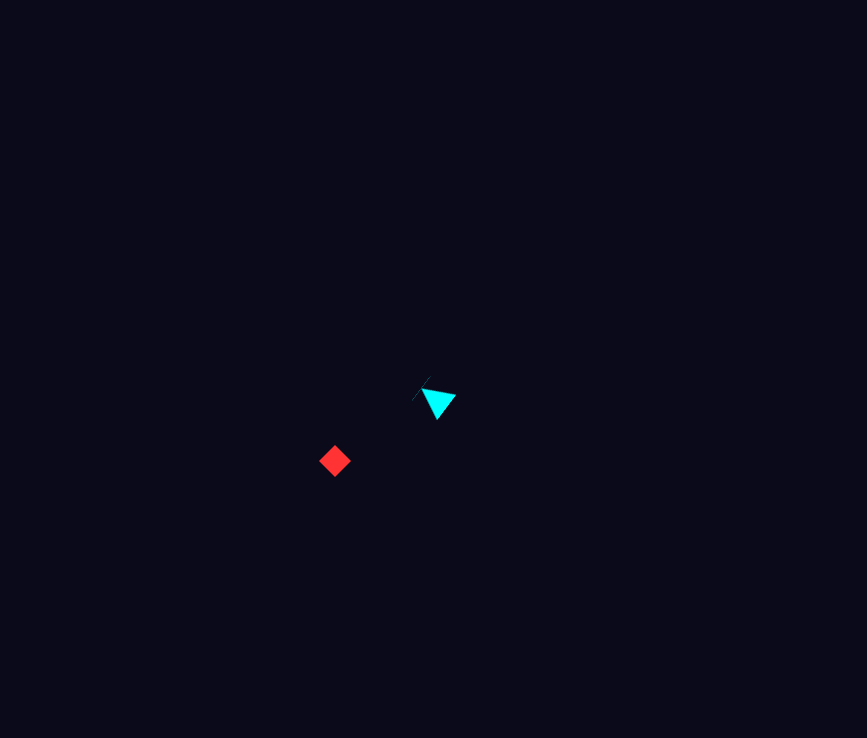
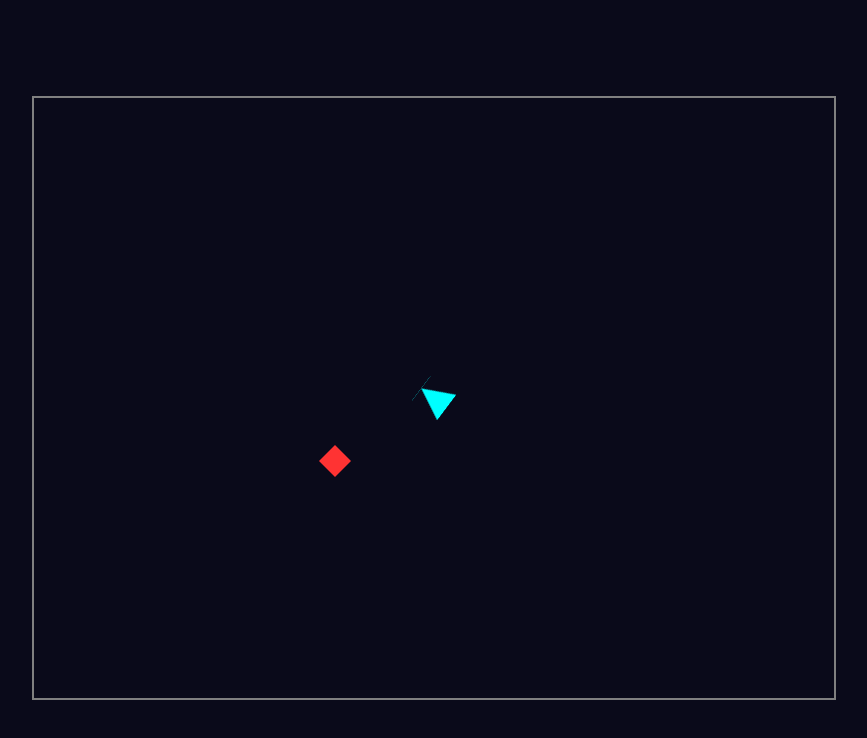
Before and after one commit to varus860/space-sprite, a React (Vite) app: page / in a window 1280 px wide. Shown: the top 738 px of the page, without its empty margins (206-1073 px from the left). Built offline with nearby package versions, Linux system fonts and the light colour scheme.

Commit message:
bullet collision; made border easy to view

```diff
--- a/index.html
+++ b/index.html
@@ -18,6 +18,9 @@
         min-height: 100vh;
         overflow: hidden;
       }
+      canvas {
+        border: 2px solid gray;
+      }
     </style>
   </head>
   <body>
--- a/src/scenes/GameScene.js
+++ b/src/scenes/GameScene.js
@@ -76,6 +76,16 @@ export default class GameScene extends Phaser.Scene {
 
     this.lastFired = 0;
     this.fireRate = 200;
+
+    this.physics.add.overlap(this.bullets, this.enemies, this.handleBulletEnemyCollision, null, this);
+  }
+
+  handleBulletEnemyCollision(bullet, enemy) {
+    if (bullet.active && enemy.active) {
+      bullet.setActive(false);
+      bullet.setVisible(false);
+      enemy.takeDamage(1);
+    }
   }
 
   fireBullet() {
```
